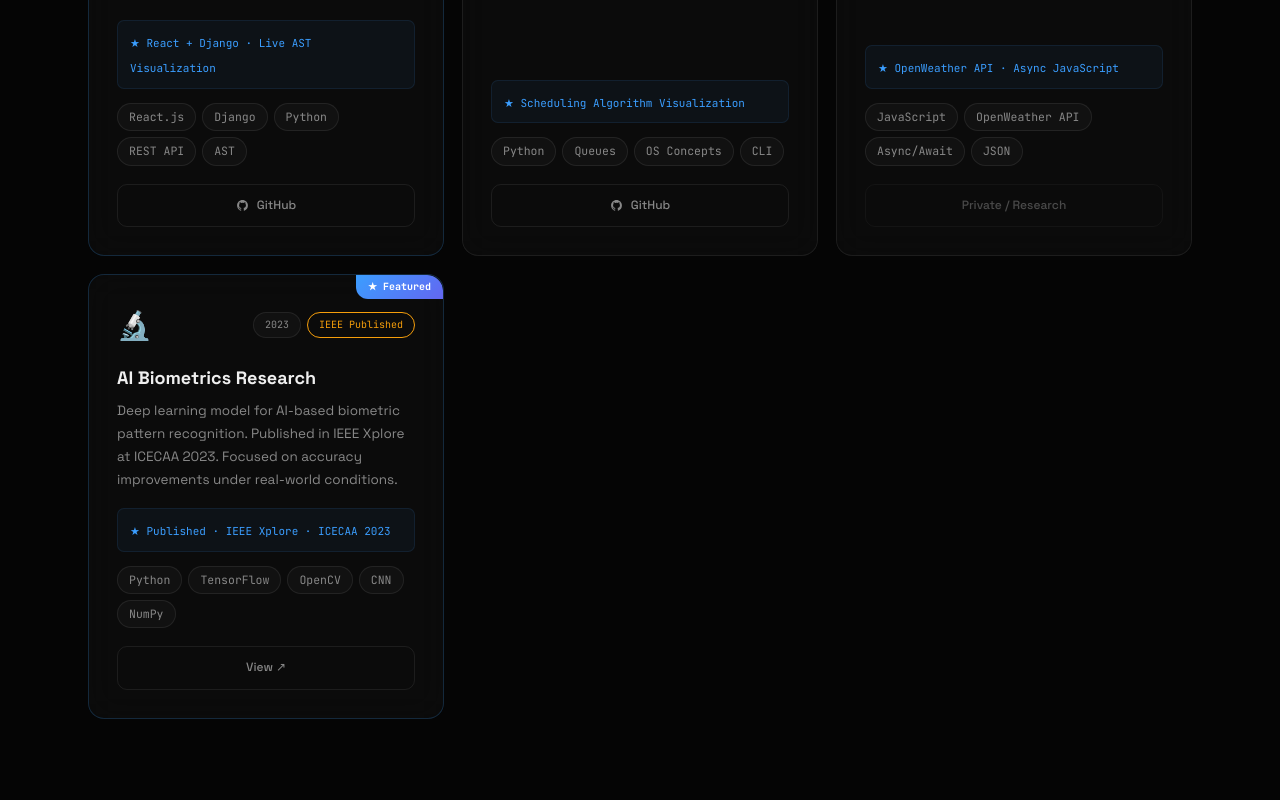
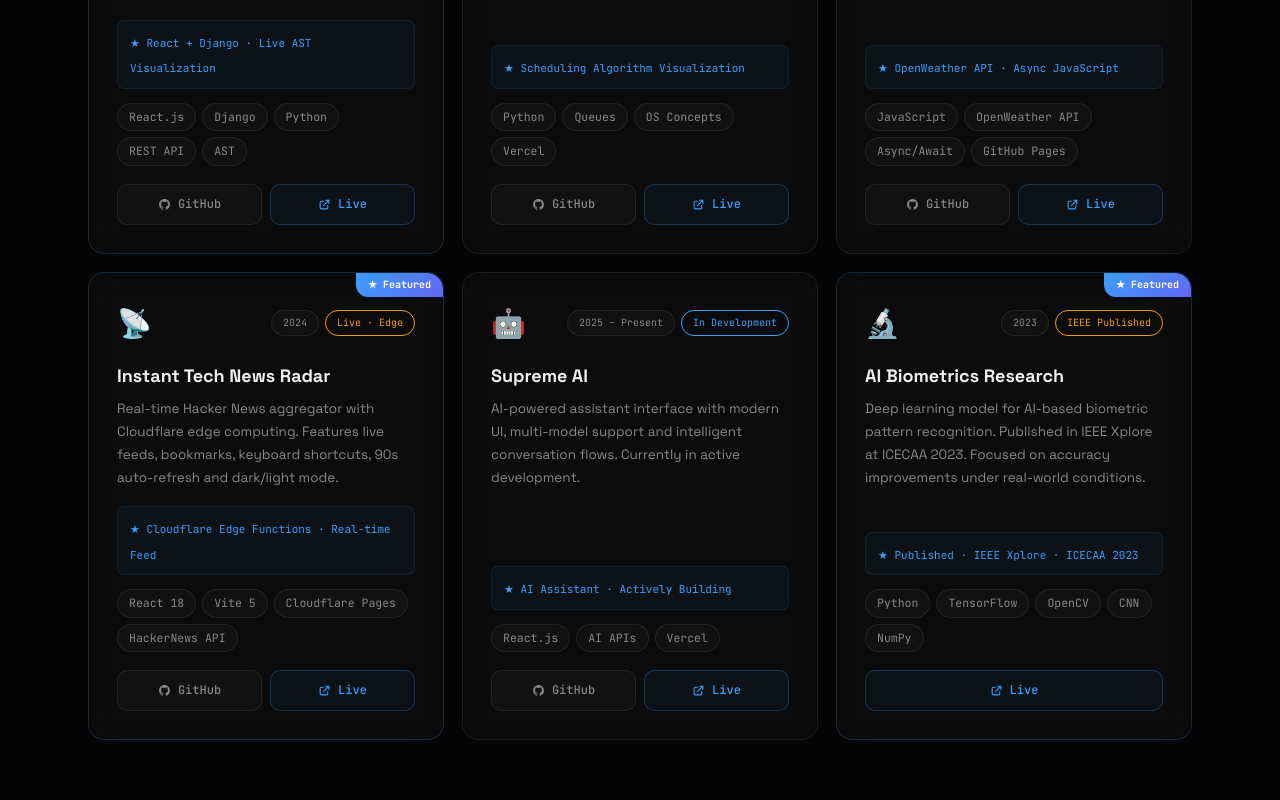
Before and after one commit to YASHGUPTA11122004/Portfolio, a Next.js app: page / in a window 1280 px wide. Shown: the part 3340-4140 px from the top of the page. Built offline with nearby package versions, Linux system fonts and the light colour scheme.

Commit message:
Update page.jsx

```diff
--- a/app/page.jsx
+++ b/app/page.jsx
@@ -574,10 +574,12 @@ const Projects = () => {
   const [filter, setFilter] = useState("All");
   const tags = ["All", "Python", "React", "JavaScript", "AI/ML"];
   const projects = [
-    { name: "CodeBox", emoji: "📦", stack: ["React.js", "Django", "Python", "REST API", "AST"], tags: ["React", "Python"], desc: "Educational compiler tool for pseudocode and syntax tree generation. Enabled live debugging and AST visualization used by 100+ students in compiler lab.", badge: "100+ Students", badgeColor: "var(--green)", highlight: "React + Django · Live AST Visualization", github: "https://github.com/Yash-Git2004/compiler", live: null, featured: true, period: "Feb 2025 – Jun 2025" },
-    { name: "Process Management System", emoji: "⚙️", stack: ["Python", "Queues", "OS Concepts", "CLI"], tags: ["Python"], desc: "Simulated FCFS and Round Robin CPU scheduling in Python with real-time process state visuals. Used queues and data structures for CPU cycle management.", badge: "OS Simulator", badgeColor: "var(--purple)", highlight: "Scheduling Algorithm Visualization", github: "https://github.com/Geet9337/software_en", live: null, featured: false, period: "Aug 2024 – Feb 2025" },
-    { name: "Weather Dashboard", emoji: "🌤", stack: ["JavaScript", "OpenWeather API", "Async/Await", "JSON"], tags: ["JavaScript"], desc: "Live weather dashboard using OpenWeather API with responsive UI, multi-city toggle, and async API handling. Practiced RESTful design and JSON parsing.", badge: "Live API", badgeColor: "var(--cyan)", highlight: "OpenWeather API · Async JavaScript", github: null, live: null, featured: false, period: "Nov 2023 – Dec 2023" },
-    { name: "AI Biometrics Research", emoji: "🔬", stack: ["Python", "TensorFlow", "OpenCV", "CNN", "NumPy"], tags: ["AI/ML", "Python"], desc: "Deep learning model for AI-based biometric pattern recognition. Published in IEEE Xplore at ICECAA 2023. Focused on accuracy improvements under real-world conditions.", badge: "IEEE Published", badgeColor: "var(--amber)", highlight: "Published · IEEE Xplore · ICECAA 2023", github: null, live: "https://ieeexplore.ieee.org", featured: true, period: "2023" },
+    { name: "CodeBox", emoji: "📦", stack: ["React.js", "Django", "Python", "REST API", "AST"], tags: ["React", "Python"], desc: "Educational compiler tool for pseudocode and syntax tree generation. Enabled live debugging and AST visualization used by 100+ students in compiler lab.", badge: "100+ Students", badgeColor: "var(--green)", highlight: "React + Django · Live AST Visualization", github: "https://github.com/YASHGUPTA11122004/CodeBox", live: "https://codebox-rho.vercel.app", featured: true, period: "Feb 2025 – Jun 2025" },
+    { name: "OS Simulator", emoji: "⚙️", stack: ["Python", "Queues", "OS Concepts", "Vercel"], tags: ["Python"], desc: "Visual simulation of FCFS and Round Robin CPU scheduling with real-time process state visuals. Interactive Gantt charts and performance metrics.", badge: "Live Demo", badgeColor: "var(--purple)", highlight: "Scheduling Algorithm Visualization", github: "https://github.com/YASHGUPTA11122004/OS-Simulator", live: "https://os-simulator-black.vercel.app", featured: false, period: "Aug 2024 – Feb 2025" },
+    { name: "Nimbus Weather", emoji: "🌤", stack: ["JavaScript", "OpenWeather API", "Async/Await", "GitHub Pages"], tags: ["JavaScript"], desc: "Live weather dashboard using OpenWeather API with responsive UI, multi-city toggle, and async API handling. Deployed on GitHub Pages.", badge: "Live API", badgeColor: "var(--cyan)", highlight: "OpenWeather API · Async JavaScript", github: "https://github.com/YASHGUPTA11122004/Nimbus-Weather", live: "https://yashgupta11122004.github.io/Nimbus-Weather/", featured: false, period: "Nov 2023 – Dec 2023" },
+    { name: "Instant Tech News Radar", emoji: "📡", stack: ["React 18", "Vite 5", "Cloudflare Pages", "HackerNews API"], tags: ["React", "JavaScript"], desc: "Real-time Hacker News aggregator with Cloudflare edge computing. Features live feeds, bookmarks, keyboard shortcuts, 90s auto-refresh and dark/light mode.", badge: "Live · Edge", badgeColor: "var(--amber)", highlight: "Cloudflare Edge Functions · Real-time Feed", github: "https://github.com/YASHGUPTA11122004/Instant-tech-news-radar", live: "https://itnr.pages.dev", featured: true, period: "2024" },
+    { name: "Supreme AI", emoji: "🤖", stack: ["React.js", "AI APIs", "Vercel"], tags: ["React", "AI/ML"], desc: "AI-powered assistant interface with modern UI, multi-model support and intelligent conversation flows. Currently in active development.", badge: "In Development", badgeColor: "var(--blue)", highlight: "AI Assistant · Actively Building", github: "https://github.com/YASHGUPTA11122004/supreme-ai", live: "https://supreme-ai-eta.vercel.app/", featured: false, period: "2025 – Present" },
+    { name: "AI Biometrics Research", emoji: "🔬", stack: ["Python", "TensorFlow", "OpenCV", "CNN", "NumPy"], tags: ["AI/ML", "Python"], desc: "Deep learning model for AI-based biometric pattern recognition. Published in IEEE Xplore at ICECAA 2023. Focused on accuracy improvements under real-world conditions.", badge: "IEEE Published", badgeColor: "var(--amber)", highlight: "Published · IEEE Xplore · ICECAA 2023", github: null, live: "https://ieeexplore.ieee.org/abstract/document/10212224", featured: true, period: "2023" },
   ];
   const filtered = filter === "All" ? projects : projects.filter(p => p.tags.includes(filter));
   return (
@@ -612,9 +614,19 @@ const Projects = () => {
                 {p.stack.map(s => <span key={s} className="chip">{s}</span>)}
               </div>
               <div style={{ display: "flex", gap: 8, marginTop: "auto" }}>
-                {p.github && <a href={p.github} target="_blank" rel="noopener" className="btn-g" style={{ flex: 1, justifyContent: "center", fontSize: 12 }}><svg width="13" height="13" viewBox="0 0 24 24" fill="currentColor"><path d="M12 2C6.477 2 2 6.484 2 12.017c0 4.425 2.865 8.18 6.839 9.504.5.092.682-.217.682-.483 0-.237-.008-.868-.013-1.703-2.782.605-3.369-1.343-3.369-1.343-.454-1.158-1.11-1.466-1.11-1.466-.908-.62.069-.608.069-.608 1.003.07 1.531 1.032 1.531 1.032.892 1.53 2.341 1.088 2.91.832.092-.647.35-1.088.636-1.338-2.22-.253-4.555-1.113-4.555-4.951 0-1.093.39-1.988 1.029-2.688-.103-.253-.446-1.272.098-2.65 0 0 .84-.27 2.75 1.026A9.564 9.564 0 0112 6.844c.85.004 1.705.115 2.504.337 1.909-1.296 2.747-1.027 2.747-1.027.546 1.379.202 2.398.1 2.651.64.7 1.028 1.595 1.028 2.688 0 3.848-2.339 4.695-4.566 4.943.359.309.678.92.678 1.855 0 1.338-.012 2.419-.012 2.747 0 .268.18.58.688.482A10.019 10.019 0 0022 12.017C22 6.484 17.522 2 12 2z"/></svg>GitHub</a>}
-                {p.live && <a href={p.live} target="_blank" rel="noopener" className="btn-g" style={{ flex: 1, justifyContent: "center", fontSize: 12 }}>View ↗</a>}
-                {!p.github && !p.live && <div className="btn-g" style={{ flex: 1, justifyContent: "center", fontSize: 12, opacity: 0.5, cursor: "default" }}>Private / Research</div>}
+                {p.github && <a href={p.github} target="_blank" rel="noopener" style={{ flex: 1, display: "flex", alignItems: "center", justifyContent: "center", gap: 7, padding: "10px 16px", borderRadius: 10, fontSize: 12, fontWeight: 500, fontFamily: "var(--font-mono)", textDecoration: "none", border: "1px solid var(--border)", background: "var(--surface)", color: "var(--dim)", transition: "all 0.25s cubic-bezier(.22,1,.36,1)" }}
+                  onMouseEnter={e => { e.currentTarget.style.borderColor = "rgba(255,255,255,0.3)"; e.currentTarget.style.background = "rgba(255,255,255,0.07)"; e.currentTarget.style.color = "var(--text)"; e.currentTarget.style.transform = "translateY(-2px)"; e.currentTarget.style.boxShadow = "0 4px 20px rgba(0,0,0,0.2)"; }}
+                  onMouseLeave={e => { e.currentTarget.style.borderColor = ""; e.currentTarget.style.background = ""; e.currentTarget.style.color = ""; e.currentTarget.style.transform = ""; e.currentTarget.style.boxShadow = ""; }}>
+                  <svg width="13" height="13" viewBox="0 0 24 24" fill="currentColor"><path d="M12 2C6.477 2 2 6.484 2 12.017c0 4.425 2.865 8.18 6.839 9.504.5.092.682-.217.682-.483 0-.237-.008-.868-.013-1.703-2.782.605-3.369-1.343-3.369-1.343-.454-1.158-1.11-1.466-1.11-1.466-.908-.62.069-.608.069-.608 1.003.07 1.531 1.032 1.531 1.032.892 1.53 2.341 1.088 2.91.832.092-.647.35-1.088.636-1.338-2.22-.253-4.555-1.113-4.555-4.951 0-1.093.39-1.988 1.029-2.688-.103-.253-.446-1.272.098-2.65 0 0 .84-.27 2.75 1.026A9.564 9.564 0 0112 6.844c.85.004 1.705.115 2.504.337 1.909-1.296 2.747-1.027 2.747-1.027.546 1.379.202 2.398.1 2.651.64.7 1.028 1.595 1.028 2.688 0 3.848-2.339 4.695-4.566 4.943.359.309.678.92.678 1.855 0 1.338-.012 2.419-.012 2.747 0 .268.18.58.688.482A10.019 10.019 0 0022 12.017C22 6.484 17.522 2 12 2z"/></svg>
+                  GitHub
+                </a>}
+                {p.live && <a href={p.live} target="_blank" rel="noopener" style={{ flex: 1, display: "flex", alignItems: "center", justifyContent: "center", gap: 7, padding: "10px 16px", borderRadius: 10, fontSize: 12, fontWeight: 500, fontFamily: "var(--font-mono)", textDecoration: "none", border: "1px solid rgba(59,158,255,0.25)", background: "rgba(59,158,255,0.05)", color: "var(--blue)", transition: "all 0.25s cubic-bezier(.22,1,.36,1)" }}
+                  onMouseEnter={e => { e.currentTarget.style.borderColor = "rgba(59,158,255,0.6)"; e.currentTarget.style.background = "rgba(59,158,255,0.14)"; e.currentTarget.style.transform = "translateY(-2px)"; e.currentTarget.style.boxShadow = "0 4px 20px rgba(59,158,255,0.22)"; }}
+                  onMouseLeave={e => { e.currentTarget.style.borderColor = ""; e.currentTarget.style.background = ""; e.currentTarget.style.transform = ""; e.currentTarget.style.boxShadow = ""; }}>
+                  <svg width="13" height="13" fill="none" viewBox="0 0 24 24" stroke="currentColor" strokeWidth={2}><path d="M10 6H6a2 2 0 00-2 2v10a2 2 0 002 2h10a2 2 0 002-2v-4M14 4h6m0 0v6m0-6L10 14" strokeLinecap="round" strokeLinejoin="round"/></svg>
+                  Live
+                </a>}
+                {!p.github && !p.live && <div style={{ flex: 1, display: "flex", alignItems: "center", justifyContent: "center", padding: "10px 16px", borderRadius: 10, fontSize: 12, fontFamily: "var(--font-mono)", border: "1px solid var(--border)", background: "var(--surface)", color: "var(--muted)", opacity: 0.5 }}>Private / Research</div>}
               </div>
             </GC>
           </Reveal>
@@ -698,12 +710,12 @@ const Contact = () => {
   const email = "yashgupta11122004@gmail.com";
   const copy = async () => { await navigator.clipboard.writeText(email); setCopied(true); setTimeout(() => setCopied(false), 2200); };
   const socials = [
-    { label: "GitHub", url: "https://github.com/YASHGUPTA11122004" },
-    { label: "LinkedIn", url: "https://linkedin.com/in/yashgupta11122004" },
-    { label: "LeetCode", url: "https://leetcode.com/u/yashgupta11122004/" },
-    { label: "GFG", url: "https://www.geeksforgeeks.org/profile/yashguptaidtb" },
-    { label: "CodeChef", url: "https://www.codechef.com/users/yashgupta_04" },
-    { label: "IEEE", url: "https://ieeexplore.ieee.org" },
+    { label: "GitHub", url: "https://github.com/YASHGUPTA11122004", color: "var(--text)" },
+    { label: "LinkedIn", url: "https://linkedin.com/in/yashgupta11122004", color: "#0a66c2" },
+    { label: "LeetCode", url: "https://leetcode.com/u/yashgupta11122004/", color: "#ffa116" },
+    { label: "GFG", url: "https://www.geeksforgeeks.org/profile/yashguptaidtb", color: "#2f8d46" },
+    { label: "CodeChef", url: "https://www.codechef.com/users/yashgupta_04", color: "#5b4638" },
+    { label: "IEEE", url: "https://ieeexplore.ieee.org/abstract/document/10212224", color: "#00629b" },
   ];
   return (
     <section id="contact" style={{ padding: "80px 48px 100px", maxWidth: 1200, margin: "0 auto" }}>
@@ -721,11 +733,34 @@ const Contact = () => {
             <a href={`mailto:${email}`} className="btn-g"><svg width="15" height="15" fill="none" viewBox="0 0 24 24" stroke="currentColor" strokeWidth={2}><path d="M3 8l7.89 5.26a2 2 0 002.22 0L21 8M5 19h14a2 2 0 002-2V7a2 2 0 00-2-2H5a2 2 0 00-2 2v10a2 2 0 002 2z" strokeLinecap="round" strokeLinejoin="round"/></svg>yashgupta11122004@gmail.com</a>
             <a href="tel:+919268319936" className="btn-g"><svg width="15" height="15" fill="none" viewBox="0 0 24 24" stroke="currentColor" strokeWidth={2}><path d="M3 5a2 2 0 012-2h3.28a1 1 0 01.948.684l1.498 4.493a1 1 0 01-.502 1.21l-2.257 1.13a11.042 11.042 0 005.516 5.516l1.13-2.257a1 1 0 011.21-.502l4.493 1.498a1 1 0 01.684.949V19a2 2 0 01-2 2h-1C9.716 21 3 14.284 3 6V5z" strokeLinecap="round" strokeLinejoin="round"/></svg>+91 92683 19936</a>
           </div>
-          <div style={{ paddingTop: 32, borderTop: "1px solid var(--border)", display: "flex", gap: 24, justifyContent: "center", flexWrap: "wrap" }}>
+          <div style={{ paddingTop: 32, borderTop: "1px solid var(--border)", display: "flex", gap: 12, justifyContent: "center", flexWrap: "wrap" }}>
             {socials.map(l => (
-              <a key={l.label} href={l.url} target="_blank" rel="noopener" style={{ fontSize: 13, color: "var(--muted)", textDecoration: "none", transition: "color 0.2s", fontWeight: 500, fontFamily: "var(--font-mono)" }}
-                onMouseEnter={e => e.currentTarget.style.color = "var(--text)"}
-                onMouseLeave={e => e.currentTarget.style.color = ""}>{l.label} ↗</a>
+              <a key={l.label} href={l.url} target="_blank" rel="noopener" style={{
+                fontSize: 12, fontFamily: "var(--font-mono)", fontWeight: 600,
+                textDecoration: "none", color: "var(--dim)",
+                padding: "10px 20px", borderRadius: 10,
+                border: "1px solid var(--border)",
+                background: "var(--surface)",
+                transition: "all 0.25s cubic-bezier(.22,1,.36,1)",
+                display: "flex", alignItems: "center", gap: 6,
+              }}
+                onMouseEnter={e => {
+                  e.currentTarget.style.borderColor = l.color;
+                  e.currentTarget.style.color = l.color;
+                  e.currentTarget.style.background = `${l.color}11`;
+                  e.currentTarget.style.transform = "translateY(-3px)";
+                  e.currentTarget.style.boxShadow = `0 8px 24px ${l.color}22`;
+                }}
+                onMouseLeave={e => {
+                  e.currentTarget.style.borderColor = "";
+                  e.currentTarget.style.color = "";
+                  e.currentTarget.style.background = "";
+                  e.currentTarget.style.transform = "";
+                  e.currentTarget.style.boxShadow = "";
+                }}
+              >
+                {l.label}
+              </a>
             ))}
           </div>
         </GC>
```
